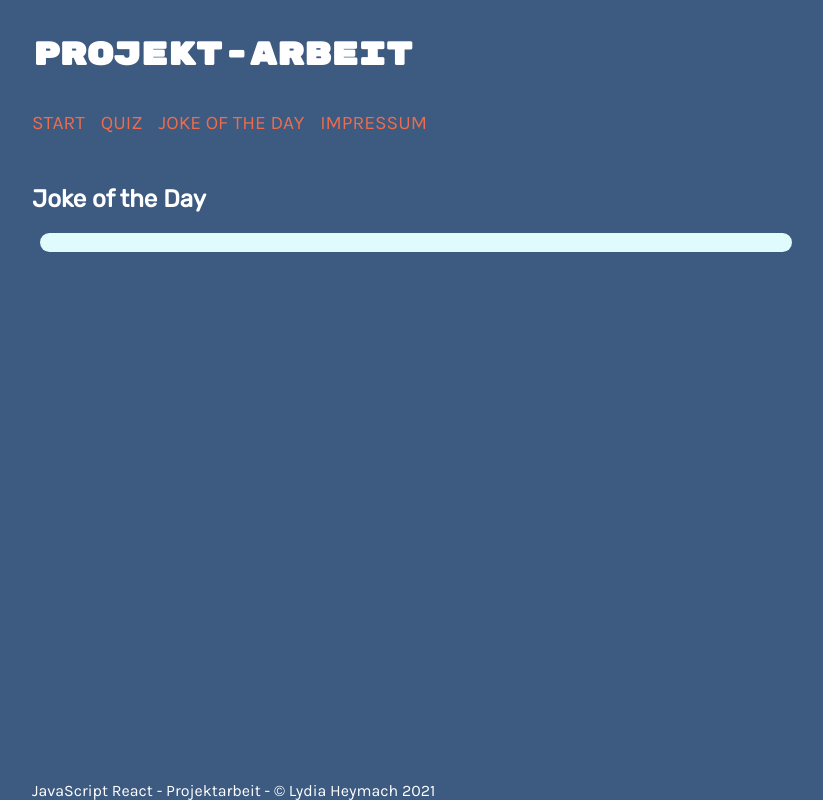
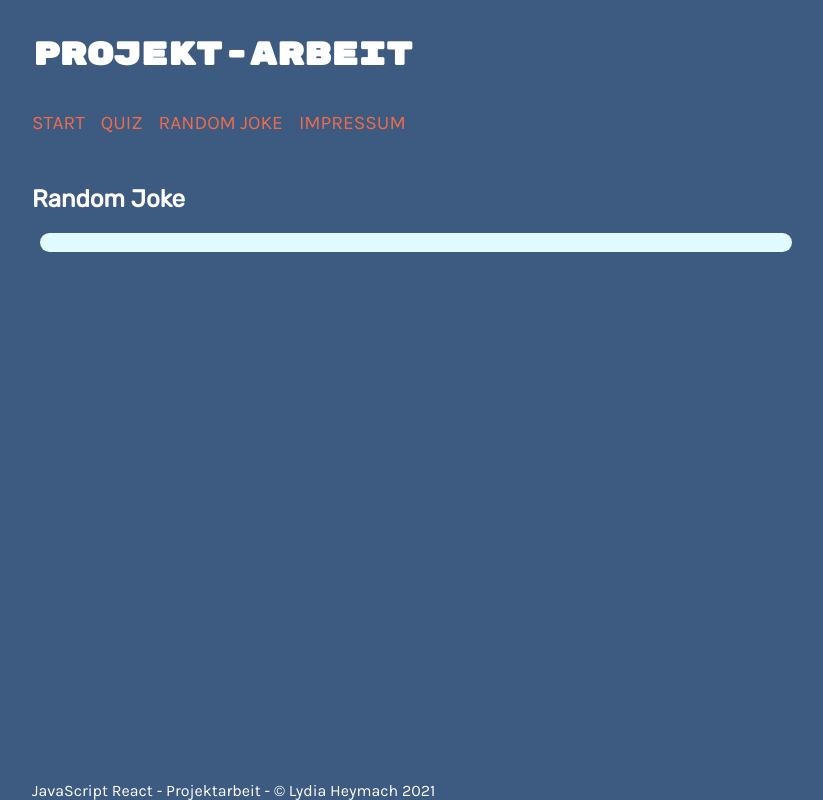
Before and after one commit to codebyly/ReactQuiz, a Next.js app: page /joke in a window 1280 px wide. Shown: the whole page, without its empty margins (224-1047 px from the left). Built offline with nearby package versions, Linux system fonts and the light colour scheme; no server answers.

Commit message:
rename joke

```diff
--- a/components/Navigation.js
+++ b/components/Navigation.js
@@ -9,7 +9,7 @@ export default function Navigation() {
         <a>Quiz</a>
       </Link>
       <Link href="/joke">
-        <a>Joke of the day</a>
+        <a>Random Joke</a>
       </Link>
       <Link href="/impressum">
         <a>Impressum</a>
--- a/pages/joke.js
+++ b/pages/joke.js
@@ -3,7 +3,7 @@ import JokeFinder from "../components/JokeFinder";
 
 export default function joke() {
   return (
-    <Layout title="Joke of the Day">
+    <Layout title="Random Joke">
       <JokeFinder />
     </Layout>
   );
```
